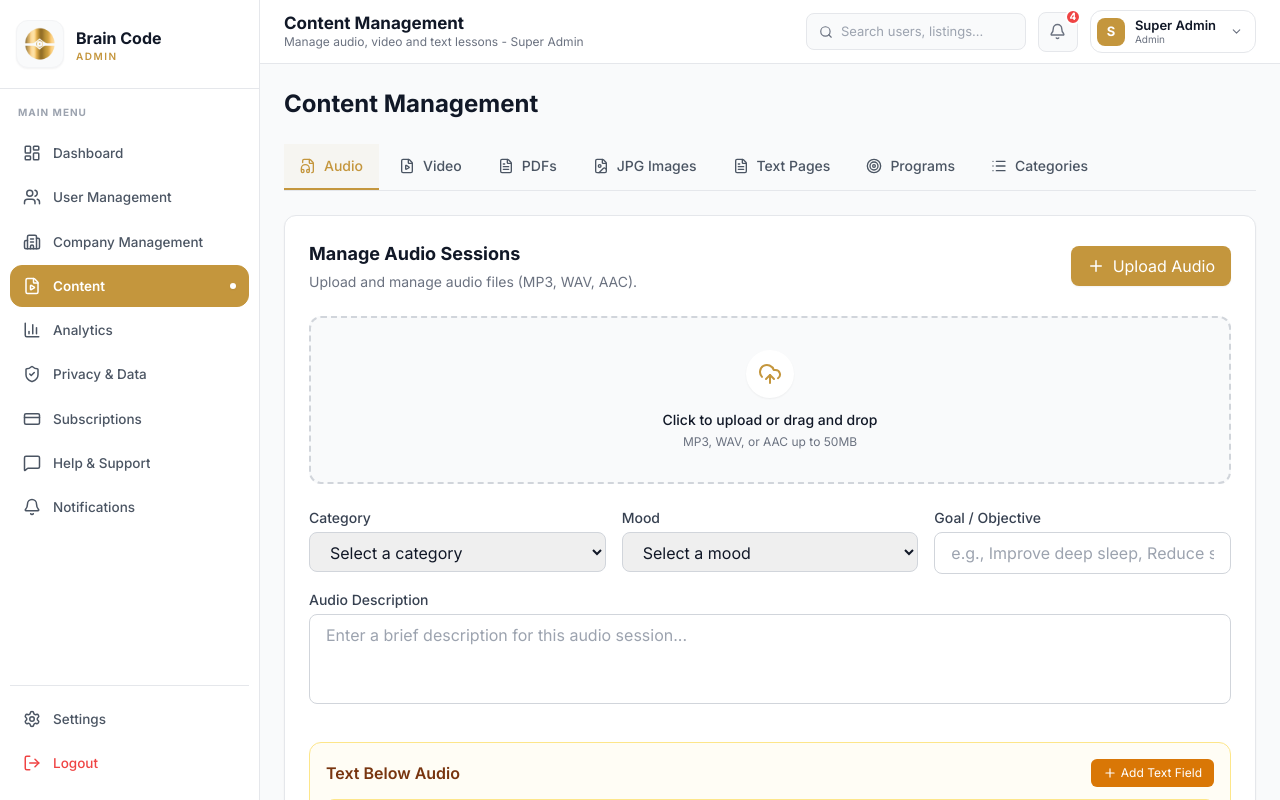
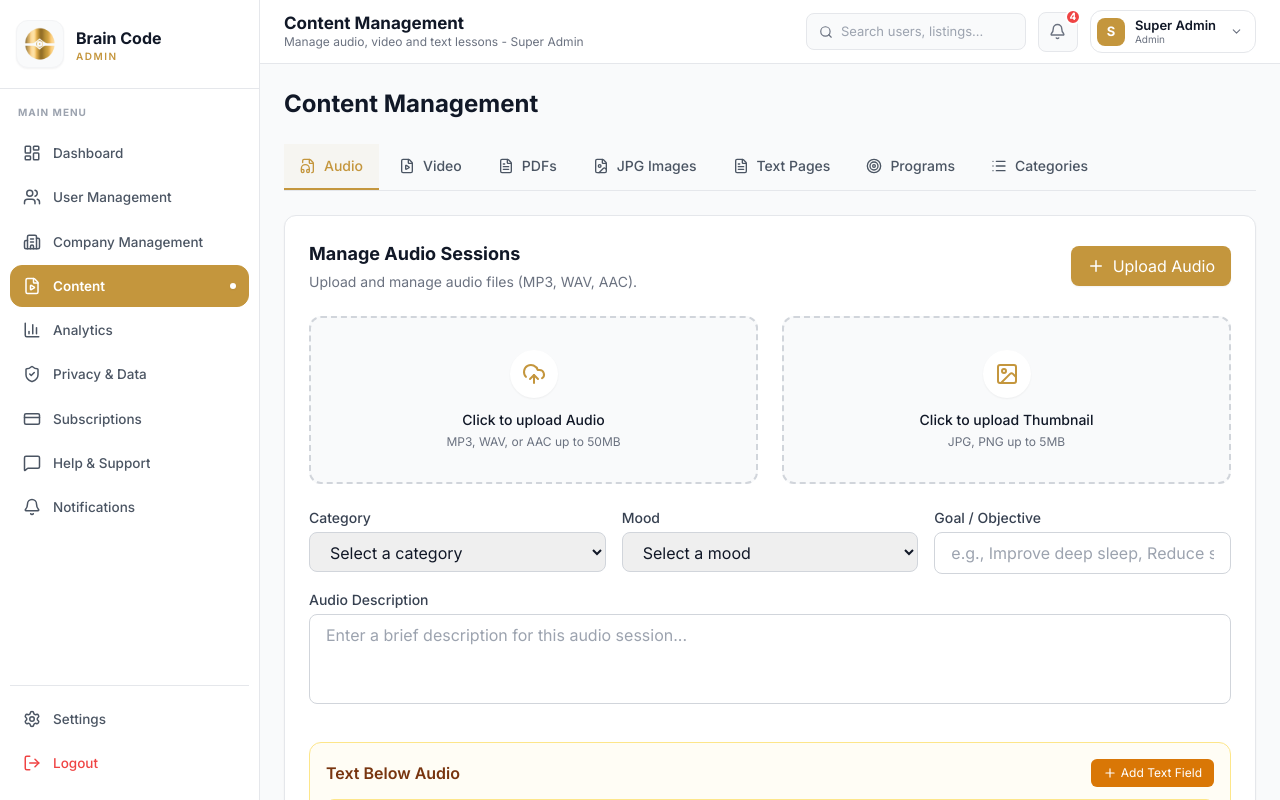
Before and after one commit to muhammadJawadm/brain-code-app, a React (Vite) app: page /content in a window 1280 px wide. Shown: the top 800 px of the page. Built offline with nearby package versions, Linux system fonts and the light colour scheme.

Commit message:
add the thumbnail option in audio and video

```diff
--- a/src/pages/Content.jsx
+++ b/src/pages/Content.jsx
@@ -261,13 +261,22 @@ export default function Content() {
                </button>
             </div>
 
-            {/* Upload Area */}
-            <div className="border-2 border-dashed border-gray-300 rounded-xl p-8 flex flex-col items-center justify-center bg-gray-50 hover:bg-gray-100 transition-colors cursor-pointer mb-6">
+            {/* Upload Areas */}
+            <div className="grid grid-cols-1 md:grid-cols-2 gap-6 mb-6">
+              <div className="border-2 border-dashed border-gray-300 rounded-xl p-8 flex flex-col items-center justify-center bg-gray-50 hover:bg-gray-100 transition-colors cursor-pointer">
                  <div className="bg-white p-3 rounded-full shadow-sm mb-3">
                     <UploadCloud size={24} className="text-[#C4963D]" />
                  </div>
-               <p className="text-sm font-medium text-gray-900">Click to upload or drag and drop</p>
+                 <p className="text-sm font-medium text-gray-900">Click to upload Audio</p>
                  <p className="text-xs text-gray-500 mt-1">MP3, WAV, or AAC up to 50MB</p>
+              </div>
+              <div className="border-2 border-dashed border-gray-300 rounded-xl p-8 flex flex-col items-center justify-center bg-gray-50 hover:bg-gray-100 transition-colors cursor-pointer">
+                 <div className="bg-white p-3 rounded-full shadow-sm mb-3">
+                    <ImageIcon size={24} className="text-[#C4963D]" />
+                 </div>
+                 <p className="text-sm font-medium text-gray-900">Click to upload Thumbnail</p>
+                 <p className="text-xs text-gray-500 mt-1">JPG, PNG up to 5MB</p>
+              </div>
             </div>
 
             <div className="grid grid-cols-1 md:grid-cols-3 gap-4 mb-4">
@@ -376,13 +385,22 @@ export default function Content() {
                </button>
             </div>
 
-            {/* Upload Area */}
-            <div className="border-2 border-dashed border-gray-300 rounded-xl p-8 flex flex-col items-center justify-center bg-gray-50 hover:bg-gray-100 transition-colors cursor-pointer mb-6">
+            {/* Upload Areas */}
+            <div className="grid grid-cols-1 md:grid-cols-2 gap-6 mb-6">
+              <div className="border-2 border-dashed border-gray-300 rounded-xl p-8 flex flex-col items-center justify-center bg-gray-50 hover:bg-gray-100 transition-colors cursor-pointer">
                  <div className="bg-white p-3 rounded-full shadow-sm mb-3">
                     <UploadCloud size={24} className="text-indigo-500" />
                  </div>
-               <p className="text-sm font-medium text-gray-900">Click to upload or drag and drop</p>
+                 <p className="text-sm font-medium text-gray-900">Click to upload Video</p>
                  <p className="text-xs text-gray-500 mt-1">MP4 or MOV up to 500MB</p>
+              </div>
+              <div className="border-2 border-dashed border-gray-300 rounded-xl p-8 flex flex-col items-center justify-center bg-gray-50 hover:bg-gray-100 transition-colors cursor-pointer">
+                 <div className="bg-white p-3 rounded-full shadow-sm mb-3">
+                    <ImageIcon size={24} className="text-indigo-500" />
+                 </div>
+                 <p className="text-sm font-medium text-gray-900">Click to upload Thumbnail</p>
+                 <p className="text-xs text-gray-500 mt-1">JPG, PNG up to 5MB</p>
+              </div>
             </div>
 
             <div className="grid grid-cols-1 md:grid-cols-3 gap-4 mb-4">
```
Lines whose indentation alone changed are shown as unchanged.
